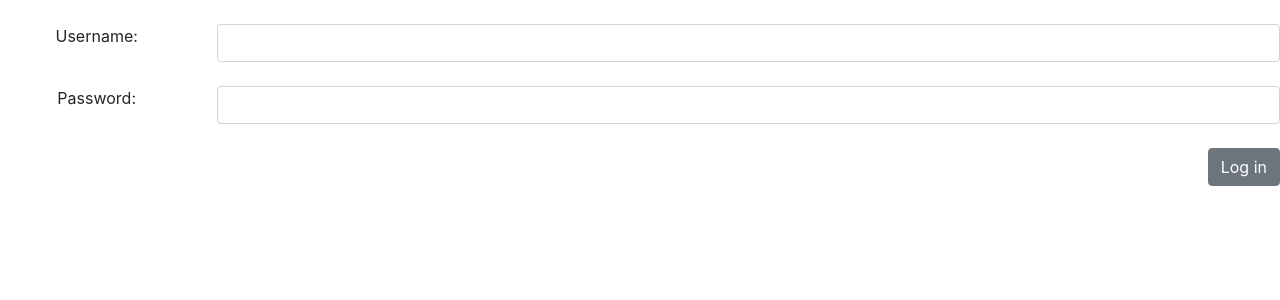
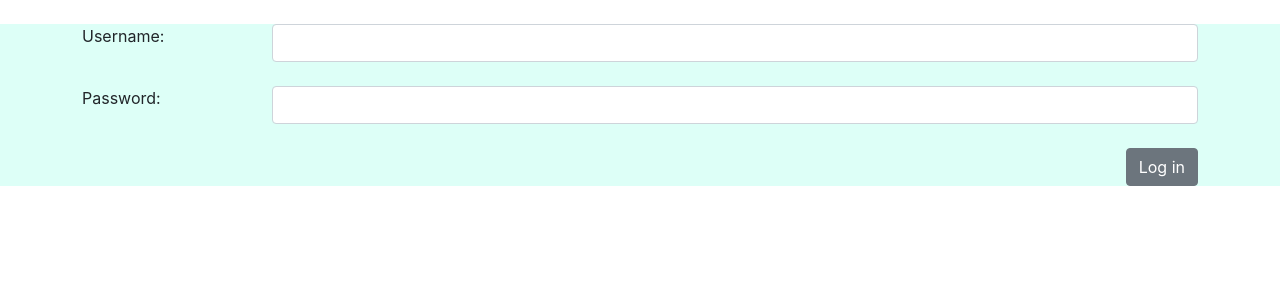
Before and after one commit to whysgai/CS7580_JobsApp, a React (Create React App) app: page / in a window 1280 px wide. Shown: the top 300 px of the page. Built offline with nearby package versions, Linux system fonts and the light colour scheme.

Commit message:
feat: Implement bootstrap accordion for jobs

```diff
--- a/src/components/Job.js
+++ b/src/components/Job.js
@@ -8,9 +8,11 @@ const Job = (props) => {
     const dispatch = useDispatch();
 
     return (
-        <div>
-            <p>{props.job.title}</p>
-            <p>Job ID: {props.job.id}</p>
+        <div className="accordion-item">
+            <div className="accordian-header" id={`jobHeading${props.job.id}`}>
+                <button class="accordion-button collapsed" type="button" data-bs-toggle="collapse" data-bs-target={`#jobCollapse${props.job.id}`} aria-expanded="false" aria-controls={`jobCollapse${props.job.id}`}>
+                <span>{props.job.title}</span>
+                <span>{props.job.company}</span>
                 {
                     user.saved.includes(props.job.id) ?
                         <button
@@ -21,9 +23,14 @@ const Job = (props) => {
                             onClick={() => dispatch(toggleSaved(false, props.job.id))}
                         >Save</button>
                 }
-
-            <p>{props.job.company}</p>
+                </button>
+            </div>
+            <div id={`jobCollapse${props.job.id}`} class="accordion-collapse collapse" aria-labelledby={`jobHeading${props.job.id}`} data-bs-parent="#jobsAccordion">
+                <div className="accordion-body">
+                    <p>Job ID: {props.job.id}</p>
                     <p>{props.job.description}</p>
+                </div>
+            </div>
         </div>
     );
 };
--- a/src/components/Jobs.js
+++ b/src/components/Jobs.js
@@ -10,11 +10,12 @@ const Jobs = () => {
     const user = useSelector(state => state.user);
 
     return (
-        <div>
+        <div className="container">
             <p>Lookit all these jobbz!</p>
             <JobButtons />
             {console.log("User:", user)}
             {console.log("Jobs:", jobs)}
+            <div className="accordion accordion-flush" id="jobsAccordion">
                 {
                     jobs !== [] ?
                         jobs.map((job, index) =>
@@ -24,6 +25,7 @@ const Jobs = () => {
                         <p>No jobs</p>
                 }
             </div>
+        </div>
     );
 }
 
--- a/src/components/Login.js
+++ b/src/components/Login.js
@@ -32,7 +32,7 @@ const Login = () => {
     }
 
     return (
-        <>
+        <div className="container">
             {
                 !editingBegun && loginState === LOGIN_STATE.INVALID_LOGIN &&
                     <div className="alert alert-danger">Invalid username / password! Please try again.</div>
@@ -78,7 +78,7 @@ const Login = () => {
                     </button>
                 </div>
             </div>
-        </>
+        </div>
     )
 }
 
--- a/src/index.js
+++ b/src/index.js
@@ -8,6 +8,7 @@ import store from "./redux/store";
 import reportWebVitals from './reportWebVitals';
 
 import App from './view/App';
+import './styles/styles.css';
 import './index.css';
 
 ReactDOM.render(
--- /dev/null
+++ b/src/styles/styles.css
@@ -0,0 +1,3 @@
+.canvas {
+    background-color: #ddfff7;
+}
--- a/src/view/App.js
+++ b/src/view/App.js
@@ -4,14 +4,14 @@ import Navbar from "../components/Navbar";
 import OnboardingSlides from "../components/OnboardingSlides";
 import Jobs from "../components/Jobs";
 import {LOGIN_STATE} from "../redux/storeConstants";
-import '../styles/App.css';
+
 
 function App() {
     const loginState = useSelector(state => state.loginState);
     const user = useSelector(state => state.user);
 
     return (
-        <div className="App">
+        <div className="App canvas">
             {
                 loginState !== LOGIN_STATE.LOGGED_IN ?
                     <Login />
```
Lines whose indentation alone changed are shown as unchanged.
